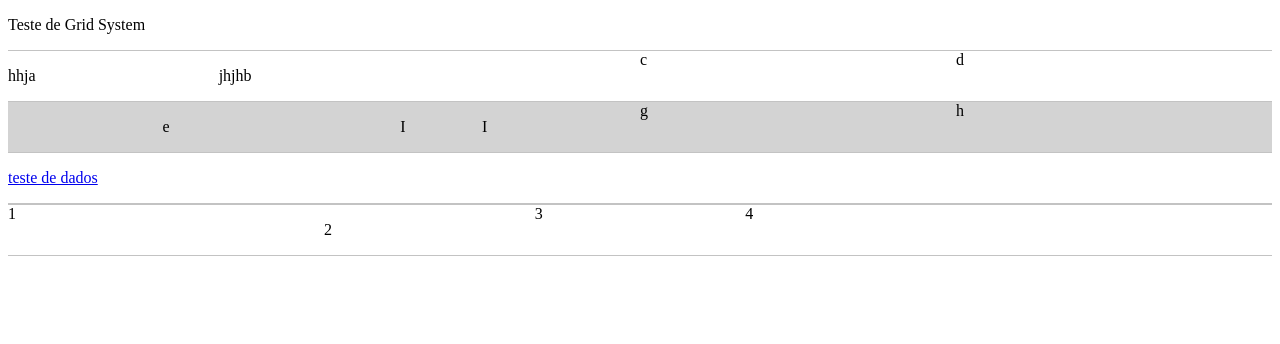
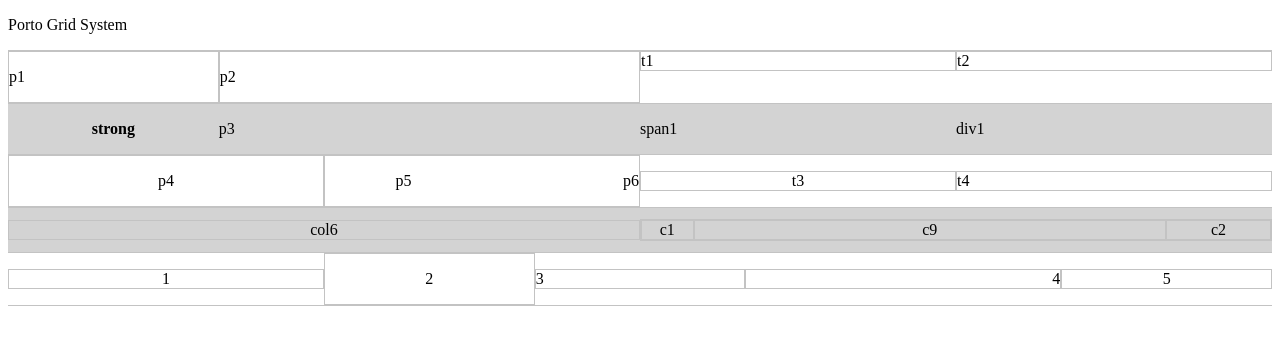
Before and after one commit to andreporto/grid-system, a website: page html/index.html in a window 1280 px wide. Drawn offline with Linux system fonts and the light colour scheme.

Commit message:
General fixing and example improvements

```diff
--- a/alignment-system.scss
+++ b/alignment-system.scss
@@ -1,13 +1,32 @@
 // text-alignment
 
-[text-center], .text-center {
+[align-center], .align-center {
     text-align: center;
 }
 
-[text-left], .text-left {
+[align-left], .align-left {
     text-align: left;
 }
 
-[text-right], .text-right {
+[align-right], .align-right {
     text-align: right;
 }
+
+[align-vertical], .align-vertical {
+    display: flex;
+    flex-direction: row;
+    & > [class^="gs-col"],
+    & > [class^=" gs-col"] {
+        display: flex;
+        align-items: center;
+        &.align-center {
+            justify-content: center;
+        }
+        &.align-left {
+            justify-content: flex-start;
+        }
+        &.align-right {
+            justify-content: flex-end;
+        }
+    }
+}
--- a/collapse.scss
+++ /dev/null
@@ -1,11 +0,0 @@
-
-.expanded,
-#collapse,
-#expand:target {
-    display: none;
-}
-
-#expand:target + #collapse,
-#expand:target ~ .expanded {
-    display: inline;
-}
--- a/grid-system-theme.scss
+++ b/grid-system-theme.scss
@@ -1,4 +1,5 @@
 // Grid System - theme variables
+// Use these variables to customize the grid system
 
 $gs-rows-height: 45px;
 $gs-cols-number: 12;
--- a/grid-system.scss
+++ b/grid-system.scss
@@ -10,6 +10,7 @@
     box-sizing: border-box;
     -moz-box-sizing: border-box;
     vertical-align: middle;
+    align-items: center;
   }
 
 
@@ -31,17 +32,15 @@
 
   }
 
-  &.gs-striped .gs-row{
+  .gs-row.gs-striped{
     // Striped Effect
-    &:nth-child(even){
+    &:nth-of-type(even){
         background-color: $gs-row-even-background-color;
     }
-    &:nth-child(odd){
+    &:nth-of-type(odd){
         background-color: $gs-row-odd-background-color;
     }
   }
-
-
 
   & .gs-row{
     &:not(.gs-header):not(.gs-footer){
@@ -83,7 +82,7 @@
   }
 
   .gs-outline {
-      outline: $gs-outline-border;
+      border: $gs-outline-border;
   }
 
   .gs-no-decorations {
--- a/html/index.html
+++ b/html/index.html
@@ -5,50 +5,52 @@
     <meta name="viewport" content="width=device-width, initial-scale=1.0">
     <meta http-equiv="X-UA-Compatible" content="ie=edge">
 
-    <link rel="stylesheet" href="../css/collapse.css">
     <link rel="stylesheet" href="../css/alignment-system.css">
     <link rel="stylesheet" href="../css/grid-system.css">
     <title>Document</title>
 </head>
 <body>
-    <p>Teste de Grid System</p>
-    <div class="gs-container gs-striped">
+    <p>Porto Grid System</p>
+    <div class="gs-container">
         <div class="gs-row gs-header">
-            <div class="gs-col2"><p>hhja</p></div>
-            <div class="gs-col4"><p>jhjhb</p></div>
-            <div class="gs-col3">c</div>
-            <div class="gs-col3">d</div>
+            <div class="gs-col2 gs-outline"><p>p1</p></div>
+            <div class="gs-col4 gs-outline"><p>p2</p></div>
+            <div class="gs-col3 gs-outline">t1</div>
+            <div class="gs-col3 gs-outline">t2</div>
         </div>
-        <div class="gs-row">
-            <div class="gs-col3 text-center"><p>e</p></div>
-            <div class="gs-col3">
-                <div class="gs-col6 text-center"><p>I</p></div>
-                <div class="gs-col6"><p>I</p></div>
+        <div class="gs-row gs-striped align-vertical">
+            <div class="gs-col2 align-center"><strong>strong</strong></div>
+            <div class="gs-col4"><p>p3</p></div>
+            <div class="gs-col3"><span>span1</span></div>
+            <div class="gs-col3"><div class="align-center">div1</div></div>
+        </div>
+        <div class="gs-row gs-striped align-vertical gs-outline">
+            <div class="gs-col3 align-center gs-outline"><p>p4</p></div>
+            <div class="gs-col3 gs-outline">
+                <div class="gs-col6 align-center"><p>p5</p></div>
+                <div class="gs-col6 align-right"><p>p6</p></div>
             </div>
-            <div class="gs-col3">g</div>
-            <div class="gs-col3">h</div>
+            <div class="gs-col3 align-center gs-outline">t3</div>
+            <div class="gs-col3 gs-outline">t4</div>
         </div>
-        <div class="gs-row">
-            <a href="#expand" id="expand">
-                <div class="gs-row">
-                    <p>teste de dados</p>
-                </div>
-                <a href="#collapse" id="collapse">
-                    <div class="gs-row">
-                        <p>teste de dados espandido</p>
-                        <!-- <div class="expanded"><p>teste de conteúdo</p></div> -->
-                        <!-- <div class="gs-row expanded"><p>Conteúdo a ser mostrado</p></div> -->
-                    </div>
-                </a>
-            </a>
+        <div class="gs-row gs-striped align-vertical">
+            <div class="gs-col6 align-center gs-outline">
+                col6
+            </div>
+            <div class="gs-col6 gs-outline">
+                <div class="gs-col1 align-center gs-outline">c1</div>
+                <div class="gs-col9 align-center gs-outline">c9</div>
+                <div class="gs-col2 align-center gs-outline">c2</div>
+            </div>
         </div>
 
 
-        <div class="gs-row gs-footer">
-            <div class="gs-col3">1</div>
-            <div class="gs-col2"><p>2</p></div>
-            <div class="gs-col2">3</div>
-            <div class="gs-col3">4</div>
+        <div class="gs-row gs-footer align-vertical">
+            <div class="gs-col3 align-center gs-outline">1</div>
+            <div class="gs-col2 align-center gs-outline"><p>2</p></div>
+            <div class="gs-col2 align-left gs-outline">3</div>
+            <div class="gs-col3 align-right gs-outline">4</div>
+            <div class="gs-col2 align-center gs-outline">5</div>
         </div>
     </div>
 </body>
```
Also changed, not shown: package.json (added, +27 -0 lines), css/alignment-system.css, css/collapse.css (deleted), css/grid-system.css, 3 other files.
